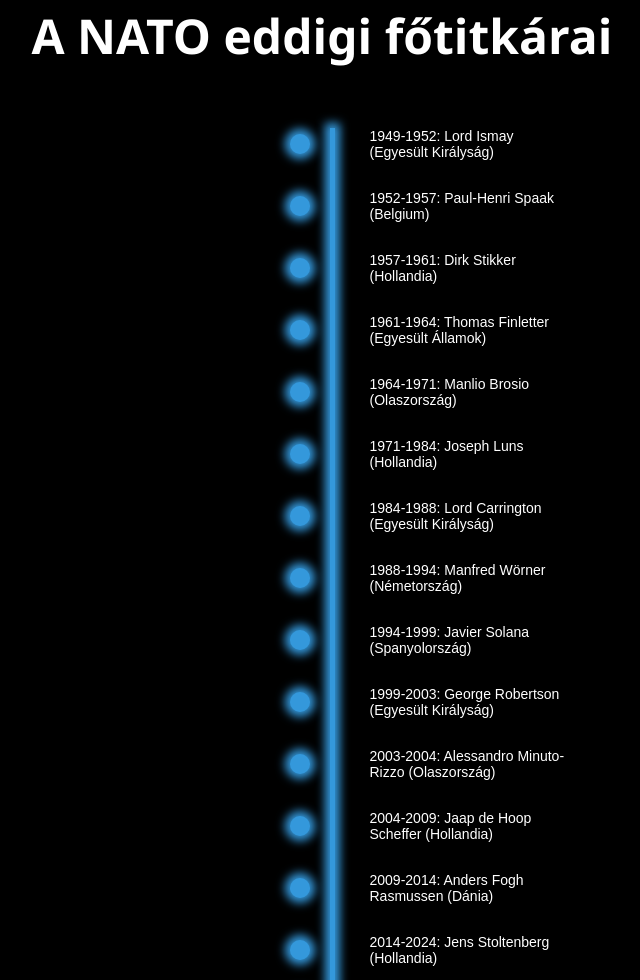
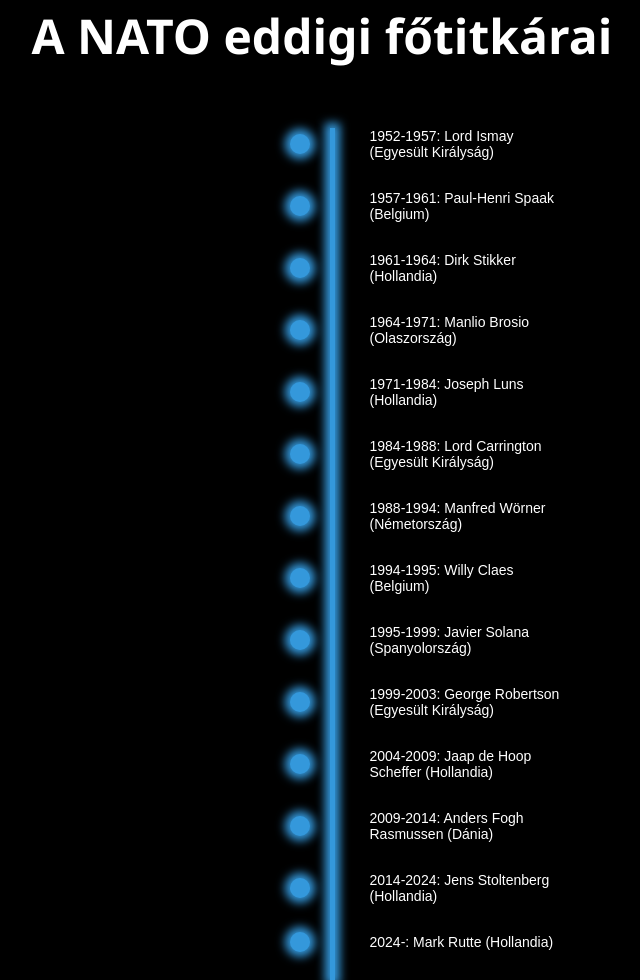
Before and after one commit to notakos0/nato123, a plain HTML site: page main.html in a window 1280 px wide. Shown: the part 6477-7457 px from the top of the page, without its empty margins (318-958 px from the left). Drawn offline with Linux system fonts and the light colour scheme.

Commit message:
Update main.html

```diff
--- a/main.html
+++ b/main.html
@@ -111,19 +111,15 @@
                 <div class="timeline-container">
                     <div class="timeline-item">
                         <div class="timeline-circle"></div>
-                        <div class="timeline-text slideload">1949-1952: Lord Ismay (Egyesült Királyság)</div>
+                        <div class="timeline-text slideload">1952-1957: Lord Ismay (Egyesült Királyság)</div>
                     </div>
                     <div class="timeline-item">
                         <div class="timeline-circle"></div>
-                        <div class="timeline-text slideload">1952-1957: Paul-Henri Spaak (Belgium)</div>
+                        <div class="timeline-text slideload">1957-1961: Paul-Henri Spaak (Belgium)</div>
                     </div>
                     <div class="timeline-item">
                         <div class="timeline-circle"></div>
-                        <div class="timeline-text slideload">1957-1961: Dirk Stikker (Hollandia)</div>
-                    </div>
-                    <div class="timeline-item">
-                        <div class="timeline-circle"></div>
-                        <div class="timeline-text slideload">1961-1964: Thomas Finletter (Egyesült Államok)</div>
+                        <div class="timeline-text slideload">1961-1964: Dirk Stikker (Hollandia)</div>
                     </div>
                     <div class="timeline-item">
                         <div class="timeline-circle"></div>
@@ -143,15 +139,15 @@
                     </div>
                     <div class="timeline-item">
                         <div class="timeline-circle"></div>
-                        <div class="timeline-text slideload">1994-1999: Javier Solana (Spanyolország)</div>
+                        <div class="timeline-text slideload">1994-1995: Willy Claes (Belgium)</div>
+                    </div>
+                    <div class="timeline-item">
+                        <div class="timeline-circle"></div>
+                        <div class="timeline-text slideload">1995-1999: Javier Solana (Spanyolország)</div>
                     </div>
                     <div class="timeline-item">
                         <div class="timeline-circle"></div>
                         <div class="timeline-text slideload">1999-2003: George Robertson (Egyesült Királyság)</div>
-                    </div>
-                    <div class="timeline-item">
-                        <div class="timeline-circle"></div>
-                        <div class="timeline-text slideload">2003-2004: Alessandro Minuto-Rizzo (Olaszország)</div>
                     </div>
                     <div class="timeline-item">
                         <div class="timeline-circle"></div>
```
